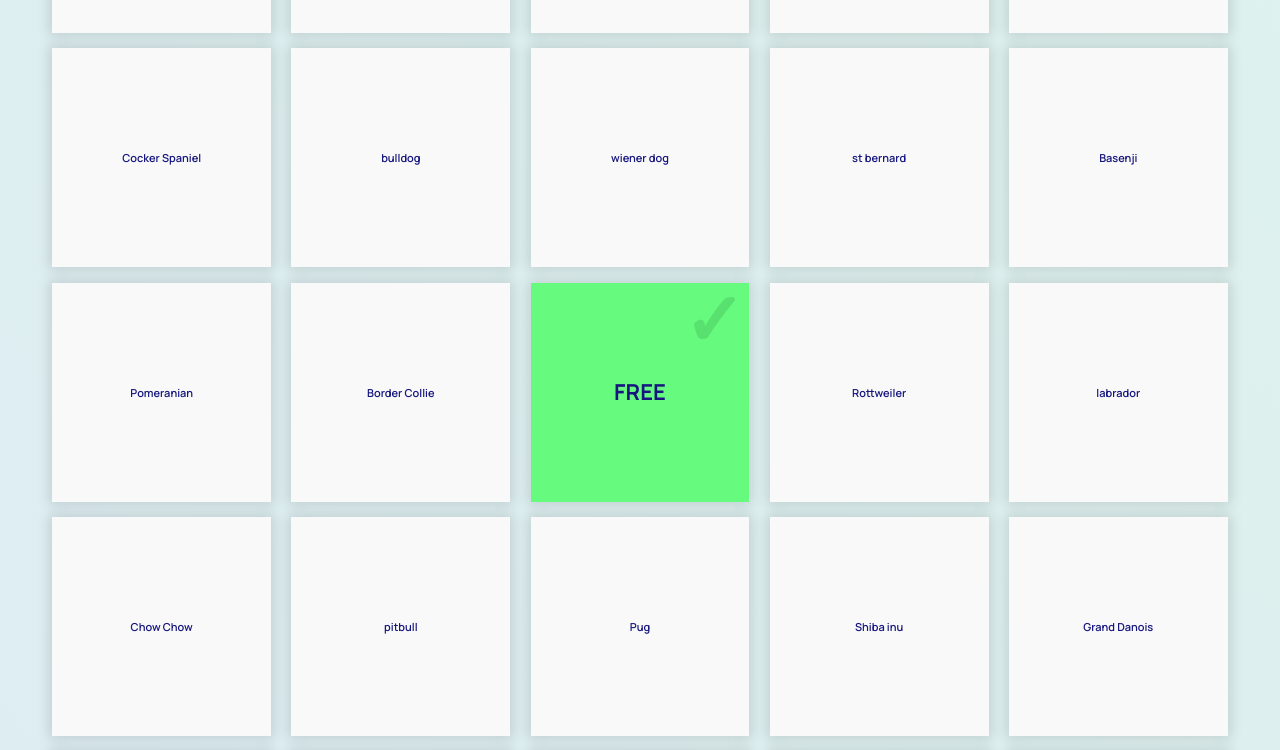
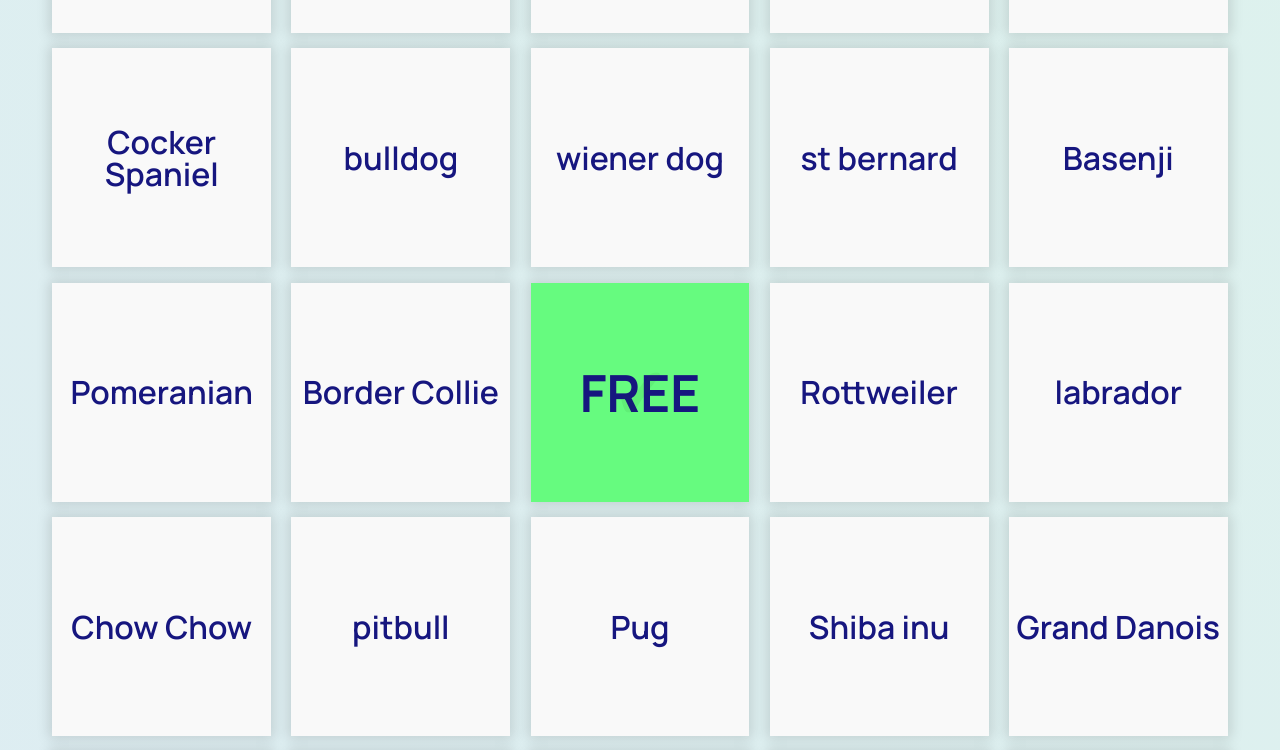
Before and after one commit to miorogvall/dogbingo, a React (Create React App) app: page / in a window 1280 px wide. Shown: the top 750 px of the page. Built offline with nearby package versions, Linux system fonts and the light colour scheme.

Commit message:
started implementation of save states(redux pending)

```diff
--- a/src/App.js
+++ b/src/App.js
@@ -11,11 +11,11 @@ function App() {
   return (
     <div className="App">
       <header className="App-header">
-      <CardRow data={dogList.slice(0, 5)}/>
-      <CardRow data={dogList.slice(5, 10)}/>
-      <CardRow data={dogList.slice(10, 15)}/>
-      <CardRow data={dogList.slice(15, 20)}/>
-      <CardRow data={dogList.slice(20, 25)}/>
+      <CardRow data={dogList.slice(0, 5)} cardNumbers={[1,2,3,4,5]}/>
+      <CardRow data={dogList.slice(5, 10)} cardNumbers={[6,7,8,9,10]}/>
+      <CardRow data={dogList.slice(10, 15)} cardNumbers={[11,12,13,14,15]}/>
+      <CardRow data={dogList.slice(15, 20)} cardNumbers={[16,17,18,19,20]}/>
+      <CardRow data={dogList.slice(20, 25)} cardNumbers={[21,22,23,24,25]}/>
       </header>
     </div>
   );
--- a/src/components/row/CardRow.js
+++ b/src/components/row/CardRow.js
@@ -4,11 +4,11 @@ import Card from './card/Card'
 class CardRow extends React.Component {
   render() {
   return <div className="card-row">
-  <Card breed={this.props.data[0]}/>
-  <Card breed={this.props.data[1]}/>
-  <Card breed={this.props.data[2]}/>
-  <Card breed={this.props.data[3]}/>
-  <Card breed={this.props.data[4]}/>
+  <Card breed={this.props.data[0]} cardNumber={this.props.cardNumbers[0]}/>
+  <Card breed={this.props.data[1]} cardNumber={this.props.cardNumbers[1]}/>
+  <Card breed={this.props.data[2]} cardNumber={this.props.cardNumbers[2]}/>
+  <Card breed={this.props.data[3]} cardNumber={this.props.cardNumbers[3]}/>
+  <Card breed={this.props.data[4]} cardNumber={this.props.cardNumbers[4]}/>
   </div>;
   }
 }
--- a/src/components/row/card/Card.js
+++ b/src/components/row/card/Card.js
@@ -20,11 +20,14 @@ class Card extends React.Component {
     let card;
     if(this.props.breed !== "FREE") {
       card = <div className="square">
-      <div className={!this.state.isToggleOn ? 'dog-name' : 'dog-name checked'} onClick={this.handleClick.bind(this)}>{this.props.breed}</div>
+      <div className={!this.state.isToggleOn ? 'dog-name' : 'dog-name checked'}
+      data-card-number={this.props.cardNumber}
+      onClick={this.handleClick.bind(this)}>{this.props.breed}</div>
       </div>;
     } else {
       card = <div className="square">
-      <div className='dog-name checked free'>{this.props.breed}</div>
+      <div className='dog-name checked free'
+      data-card-number={this.props.cardNumber}>{this.props.breed}</div>
       </div>;
     }
     return card;
--- a/src/components/row/card/_card.scss
+++ b/src/components/row/card/_card.scss
@@ -22,7 +22,7 @@
         justify-content: center;
         align-items: center;
         text-align: center;
-        font-size: 11px;
+        font-size: 2.5vw;
         padding: 7px;
         word-break: break-word;
         font-family: 'Manrope', sans-serif;
@@ -36,17 +36,13 @@
             background: #66fb7f;
             &:after {
                 content: "✓";
-                top: -6px;
-                right: 0px;
                 position: absolute;
-                margin-top: 5px;
-                margin-right: 5px;
-                font-size: 73px;
-                color: #195f1c29;
+                font-size: 69px;
+                color: rgba(25, 95, 28, 0.08);
             }
         }
         &.free {
-            font-size: 22px;
+            font-size: 4vw;
             font-weight: bold;
         }
     }
```
